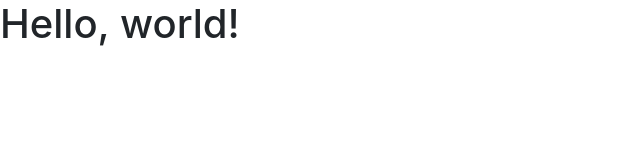
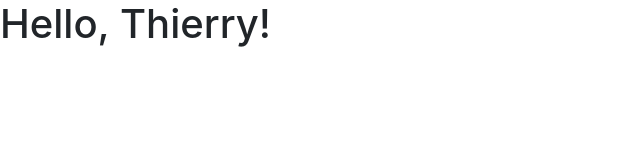
Before and after one commit to cyrinekaabachi/github-conflict, a plain HTML site: page index.html in a window 1280 px wide. Shown: the whole page, without its empty margins (0-640 px from the left). Drawn offline with nearby package versions, Linux system fonts and the light colour scheme.

Commit message:
cyrine update

```diff
--- a/index.html
+++ b/index.html
@@ -8,7 +8,7 @@
     <title>Hello, world!</title>
   </head>
   <body>
-    <h1>Hello, world!</h1>
+    <h1>Hello, Thierry!</h1>
 
     <script src="https://code.jquery.com/jquery-3.3.1.slim.min.js" integrity="sha384-q8i/X+965DzO0rT7abK41JStQIAqVgRVzpbzo5smXKp4YfRvH+8abtTE1Pi6jizo" crossorigin="anonymous"></script>
     <script src="https://cdnjs.cloudflare.com/ajax/libs/popper.js/1.14.3/umd/popper.min.js" integrity="sha384-ZMP7rVo3mIykV+2+9J3UJ46jBk0WLaUAdn689aCwoqbBJiSnjAK/l8WvCWPIPm49" crossorigin="anonymous"></script>
```
